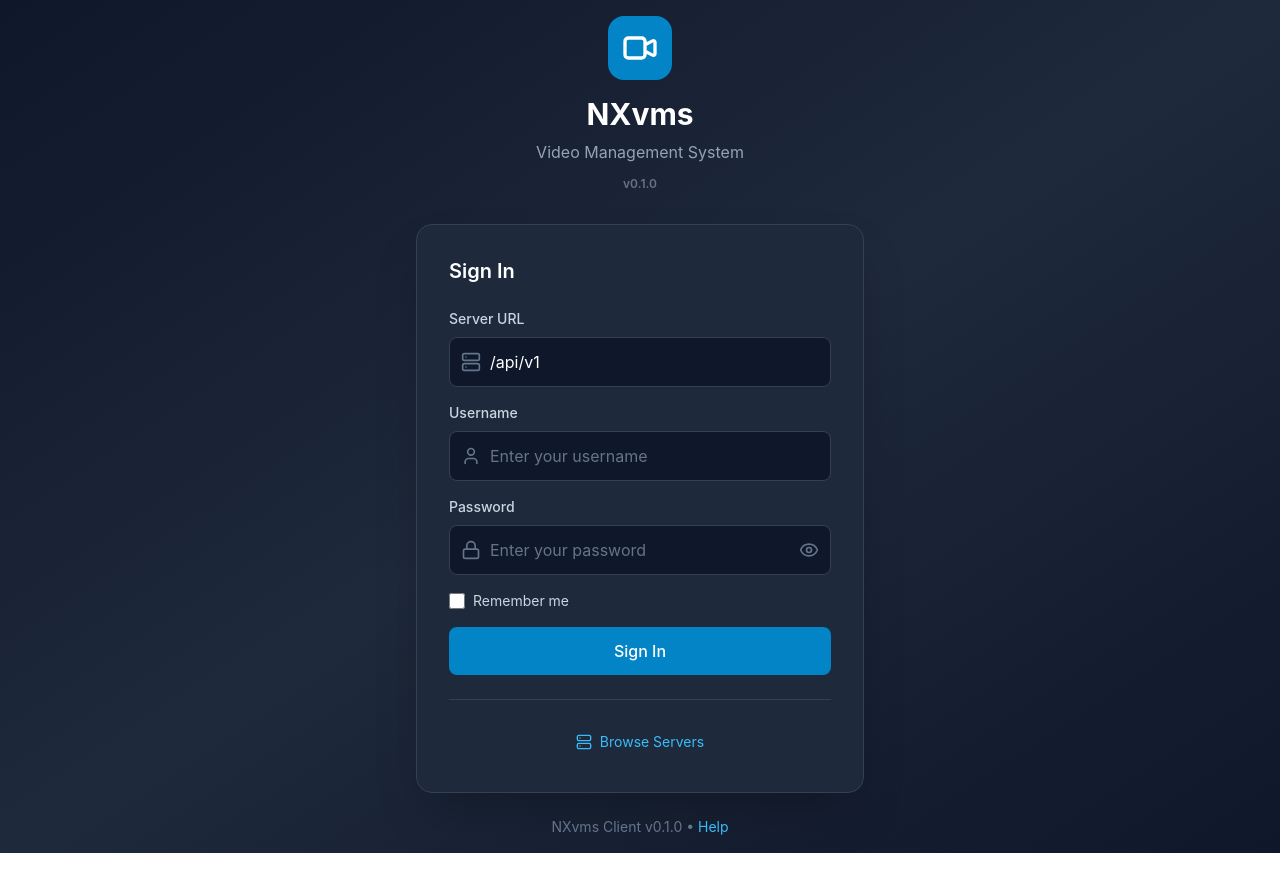
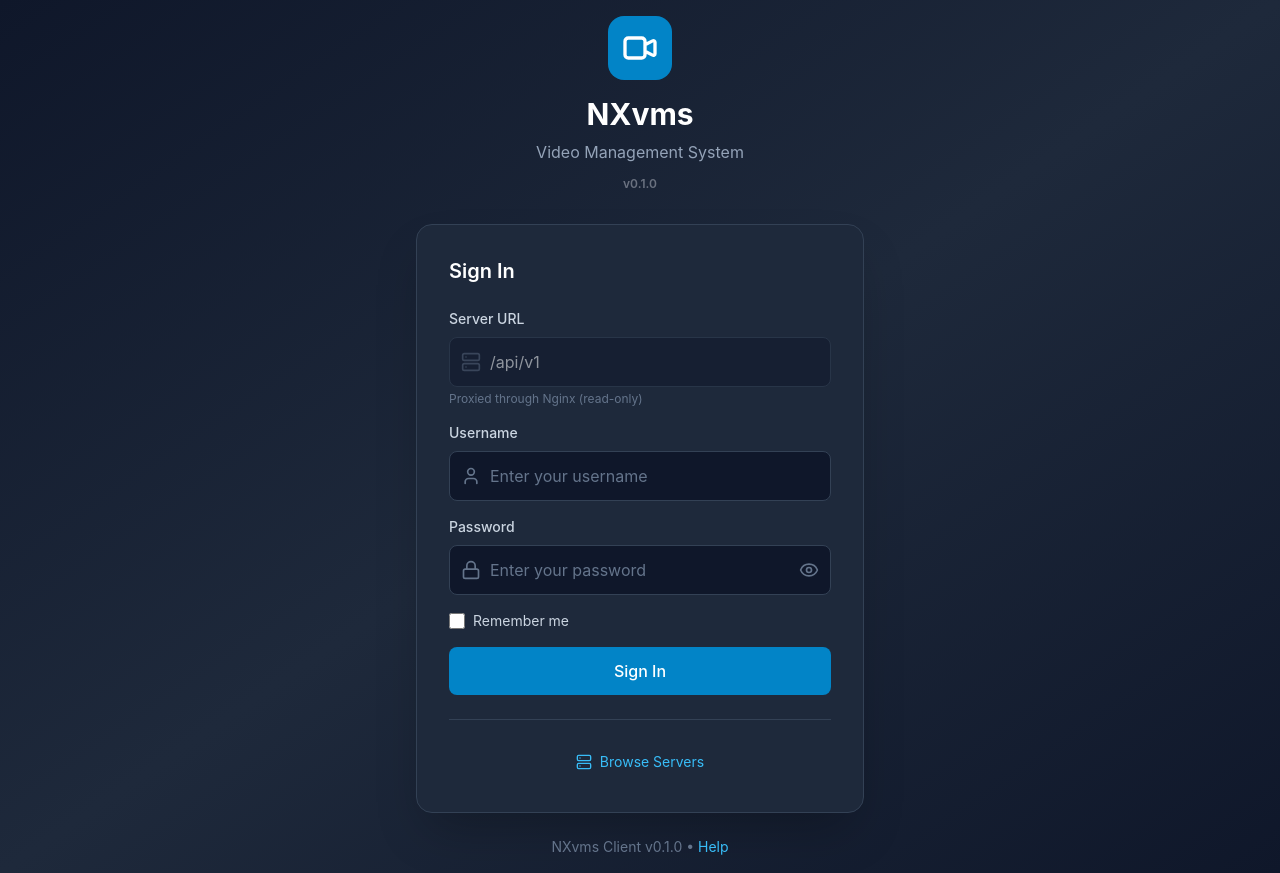
Before and after one commit to jdolan-exalink/nxvms, a React (Vite) app in the folder client/: page /login in a window 1280 px wide. Built offline with nearby package versions, Linux system fonts and the light colour scheme.

Commit message:
fix: force relative URL /api/v1 in LoginScreen to use Nginx proxy

```diff
--- a/client/src/auth/login-screen.tsx
+++ b/client/src/auth/login-screen.tsx
@@ -29,17 +29,19 @@ export const LoginScreen: React.FC = () => {
   const [showPassword, setShowPassword] = useState(false);
   const [rememberMe, setRememberMe] = useState(false);
 
-  // Initialize serverUrl with auto-detected value on component mount
+  // Initialize serverUrl with relative URL (proxied through Nginx)
   useEffect(() => {
-    const detectedUrl = getDefaultServerUrl();
-    setServerUrl(detectedUrl);
+    // Always use relative URL /api/v1 - it's proxied through Nginx on port 5173
+    // This avoids CORS issues and works from any IP address
+    setServerUrl('/api/v1');
+    console.log('[LoginScreen] 🔗 Using relative URL: /api/v1 (proxied through Nginx)');
   }, []);
 
   const handleSubmit = async (e: React.FormEvent) => {
     e.preventDefault();
     clearError();
 
-    if (!username || !password || !serverUrl) {
+    if (!username || !password) {
       setError('Please fill in all fields');
       return;
     }
@@ -47,17 +49,16 @@ export const LoginScreen: React.FC = () => {
     startLoading('Logging in...');
 
     try {
+      // Use relative URL /api/v1 - no need to specify serverUrl field
+      const apiClient = getApiClient('/api/v1');
       console.log('[LoginScreen] 🔑 Login attempt:', {
-        serverUrl,
+        serverUrl: '/api/v1',
         username,
         passwordLength: password.length,
-        baseURL: `${serverUrl}/auth/login`,
       });
-
-      const apiClient = getApiClient(serverUrl);
       console.log('[LoginScreen] 📡 ApiClient created with baseURL:', apiClient.baseURL);
 
-      // Only send username and password - don't send serverUrl to server
+      // Only send username and password
       const response = await apiClient.login({
         username,
         password,
@@ -159,14 +160,16 @@ export const LoginScreen: React.FC = () => {
                 <Server className="absolute left-3 top-1/2 -translate-y-1/2 w-5 h-5 text-dark-500" />
                 <input
                   id="server"
-                  type="url"
+                  type="text"
                   value={serverUrl}
                   onChange={(e) => setServerUrl(e.target.value)}
-                  placeholder="e.g., http://10.1.1.174:3000/api/v1"
-                  className="w-full pl-10 pr-4 py-3 bg-dark-900 border border-dark-700 rounded-lg text-white placeholder-dark-500 focus:outline-none focus:ring-2 focus:ring-primary-500 focus:border-transparent transition-colors"
-                  disabled={isLoading}
+                  placeholder="/api/v1"
+                  className="w-full pl-10 pr-4 py-3 bg-dark-900 border border-dark-700 rounded-lg text-white placeholder-dark-500 focus:outline-none focus:ring-2 focus:ring-primary-500 focus:border-transparent transition-colors disabled:opacity-50"
+                  disabled={true}
+                  title="Server URL is automatically proxied through Nginx"
                 />
               </div>
+              <p className="mt-1 text-xs text-dark-500">Proxied through Nginx (read-only)</p>
             </div>
 
             {/* Username */}
```
